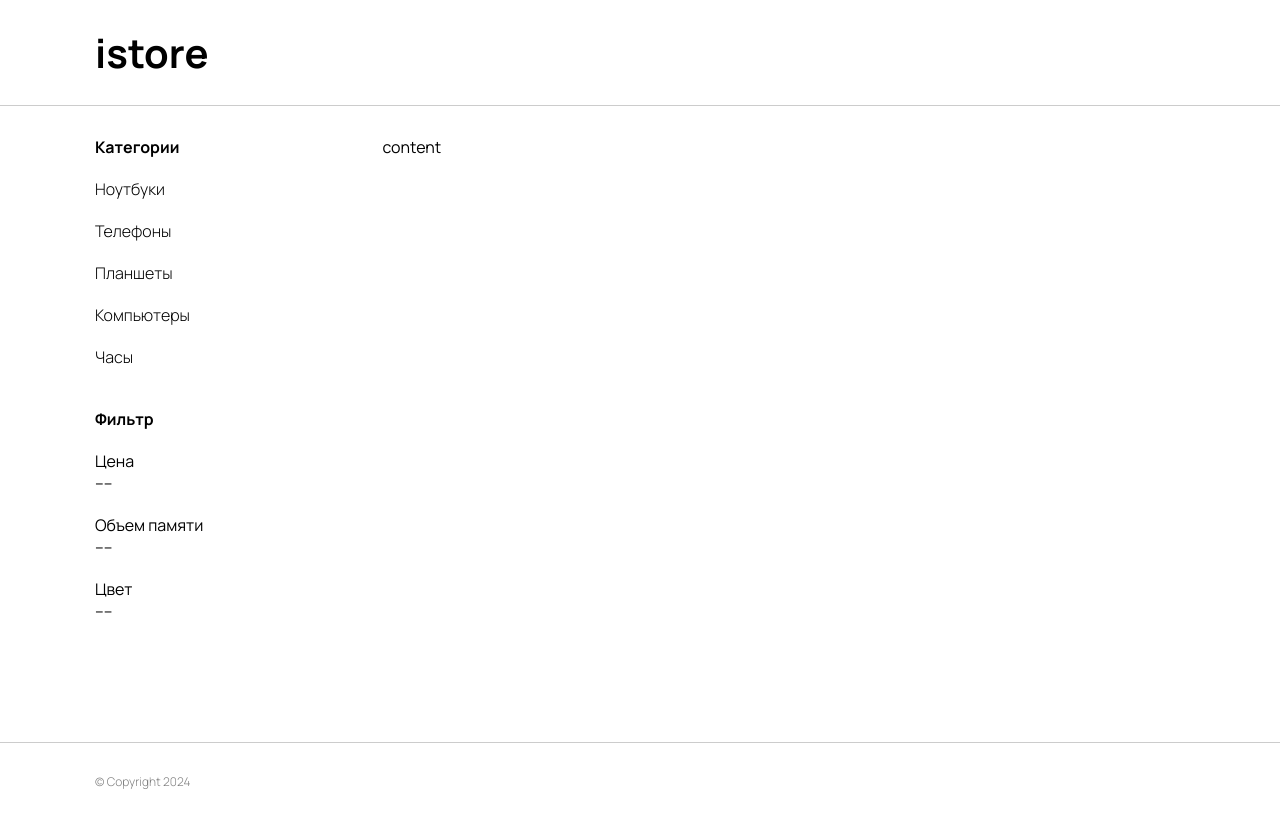
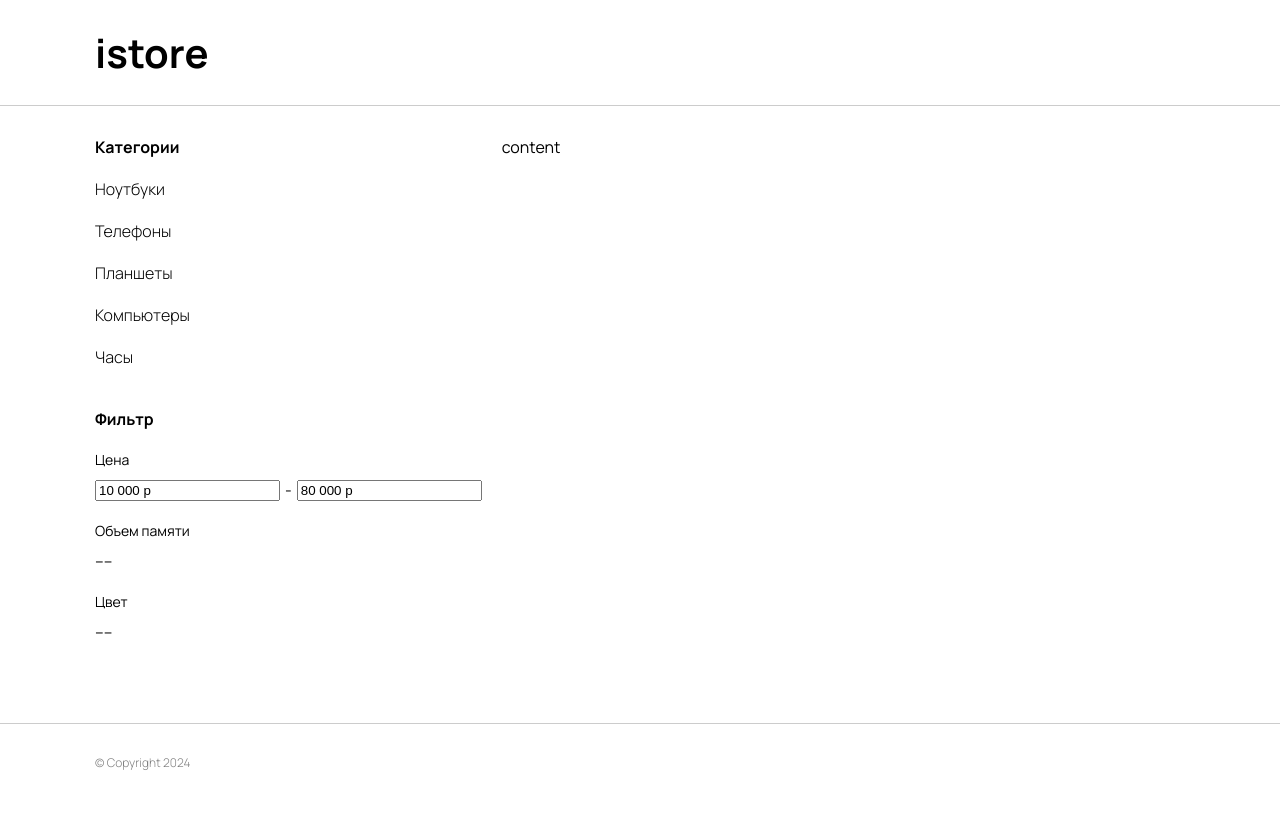
Before and after one commit to Nattyme/istore, a React (Create React App) app: page / in a window 1280 px wide. Built offline with nearby package versions, Linux system fonts and the light colour scheme.

Commit message:
filter style

```diff
--- a/src/components/Filter/Filter.js
+++ b/src/components/Filter/Filter.js
@@ -9,7 +9,11 @@ function Filter () {
                 <div className="widget__body widget__body--filters-list">
                     <div className="filter">
                         <div className="filter__title">Цена</div>
-                        <div className="filter__body">----</div>
+                        <div className="filter__body filter__body--price">
+                            <input type="text" className="input" value="10 000 р" />
+                            <span>-</span>
+                            <input type="text" className="input" value="80 000 р" />
+                        </div>
                     </div>
 
                     <div className="filter">
--- a/src/components/Filter/style.css
+++ b/src/components/Filter/style.css
@@ -0,0 +1,10 @@
+.filter__title {
+    margin-bottom: 10px;
+    font-size: 14px;
+}
+
+.filter__body--price {
+    display: flex;
+    column-gap: 5px;
+    align-items: center;
+}
--- a/src/index.css
+++ b/src/index.css
@@ -14,8 +14,9 @@ body {
     padding: 0 15px;
 }
 
-.widget {
-    margin-bottom: 40px;
+.sidebar {
+    display: grid;
+    row-gap: 40px;
 }
 
 .widget__title {
```
